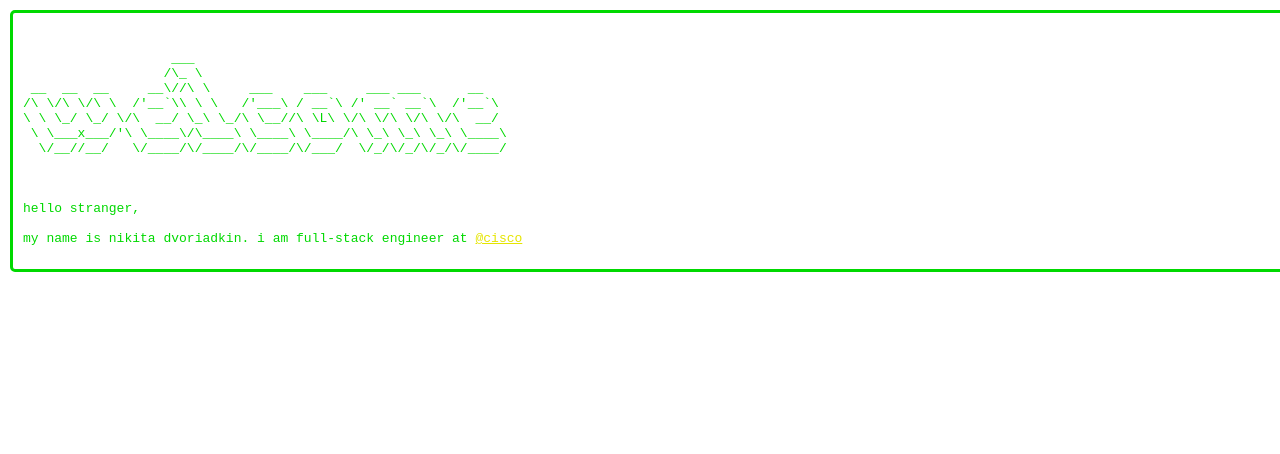
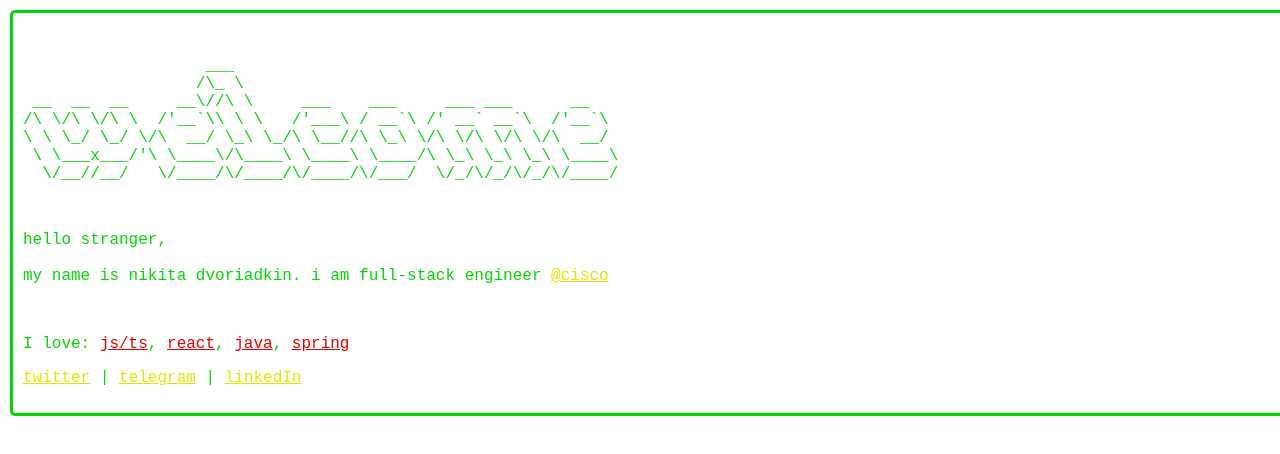
Before and after one commit to nickdee1/ndvoriadkin, a Next.js app: page /terminalComponent/TerminalComponent in a window 1280 px wide. Shown: the top 454 px of the page. Built offline with nearby package versions, Linux system fonts and the light colour scheme.

Commit message:
Delete useless font, add loved items

```diff
--- a/pages/terminalComponent/TerminalComponent.module.scss
+++ b/pages/terminalComponent/TerminalComponent.module.scss
@@ -14,4 +14,13 @@
 
 .mainSection {
   margin-top: 30px;
+
+  .greetings {
+    margin-bottom: 50px;
+  }
+
+  .loveItem {
+    color: map.get($colors, "red");
+    text-decoration: underline;
+  }
 }
--- a/pages/terminalComponent/TerminalComponent.tsx
+++ b/pages/terminalComponent/TerminalComponent.tsx
@@ -7,30 +7,49 @@ const TerminalComponent = () => {
                   /\\_ \\
  __  __  __     __\\//\\ \\     ___    ___     ___ ___      __
 /\\ \\/\\ \\/\\ \\  /'__\`\\\\ \\ \\   /'___\\ / __\`\\ /' __\` __\`\\  /'__\`\\
-\\ \\ \\_/ \\_/ \\/\\  __/ \\_\\ \\_/\\ \\__//\\ \\L\\ \\/\\ \\/\\ \\/\\ \\/\\  __/
+\\ \\ \\_/ \\_/ \\/\\  __/ \\_\\ \\_/\\ \\__//\\ \\_\\ \\/\\ \\/\\ \\/\\ \\/\\  __/
  \\ \\___x___/'\\ \\____\\/\\____\\ \\____\\ \\____/\\ \\_\\ \\_\\ \\_\\ \\____\\
   \\/__//__/   \\/____/\\/____/\\/____/\\/___/  \\/_/\\/_/\\/_/\\/____/
   `
 
-  return(
+  const loveItems = [
+    {name: "js/ts", id: 0},
+    {name: "react", id: 1},
+    {name: "java", id: 2},
+    {name: "spring", id: 3},
+  ];
+
+  return (
     <div className={styles.terminal}>
       <pre>
         <code>
           {ascii}
         </code>
       </pre>
-
       <div className={styles.mainSection}>
-        <pre>
-          <code>
-            hello stranger,
-            <br/>
-            <br/>
-            my name is nikita dvoriadkin. i am full-stack engineer at
-            <span> </span>
-            <a href="https://www.linkedin.com/company/cisco/mycompany/verification/">@cisco</a>
-          </code>
-        </pre>
+        <p className={styles.greetings}>
+          hello stranger,
+          <br/>
+          <br/>
+          my name is nikita dvoriadkin. i am full-stack engineer&nbsp;
+          <a href="https://www.linkedin.com/company/cisco/">@cisco</a>
+        </p>
+        <p>
+          I love:&nbsp;
+          {loveItems.map((item) =>
+            <span key={ item.id }>
+              <span className={styles.loveItem}>
+                { item.name }
+              </span>
+              { loveItems.length - 1 !== item.id && ", " }
+            </span>
+          )}
+        </p>
+        <p>
+          <a href="https://twitter.com/nick_dee11">twitter</a>&nbsp;|&nbsp;
+          <a href="https://t.me/nick_dee1">telegram</a>&nbsp;|&nbsp;
+          <a href="https://www.linkedin.com/in/nickdee1/">linkedIn</a>
+        </p>
       </div>
     </div>
   )
--- a/styles/globals.scss
+++ b/styles/globals.scss
@@ -1,20 +1,19 @@
 @use "sass:map";
 @import "variables.scss";
-
-@font-face {
-  font-family: "Hack";
-  src: local("Hack"), url(assets/fonts/Hack-Regular.ttf) format("truetype");
-  font-display: swap;
-}
 
 html,
 body {
   margin: 0;
   padding: 0;
-  font-family: "Hack", sans-serif;
   color: map.get($colors, "green");
   width: 100%;
   height: 100%;
+  font-family: monospace;
+  font-size: large;
+
+  @media screen and (max-width: map.get($breakpoints, "tablet")) {
+    font-size: medium;
+  }
 }
 
 a {
```
